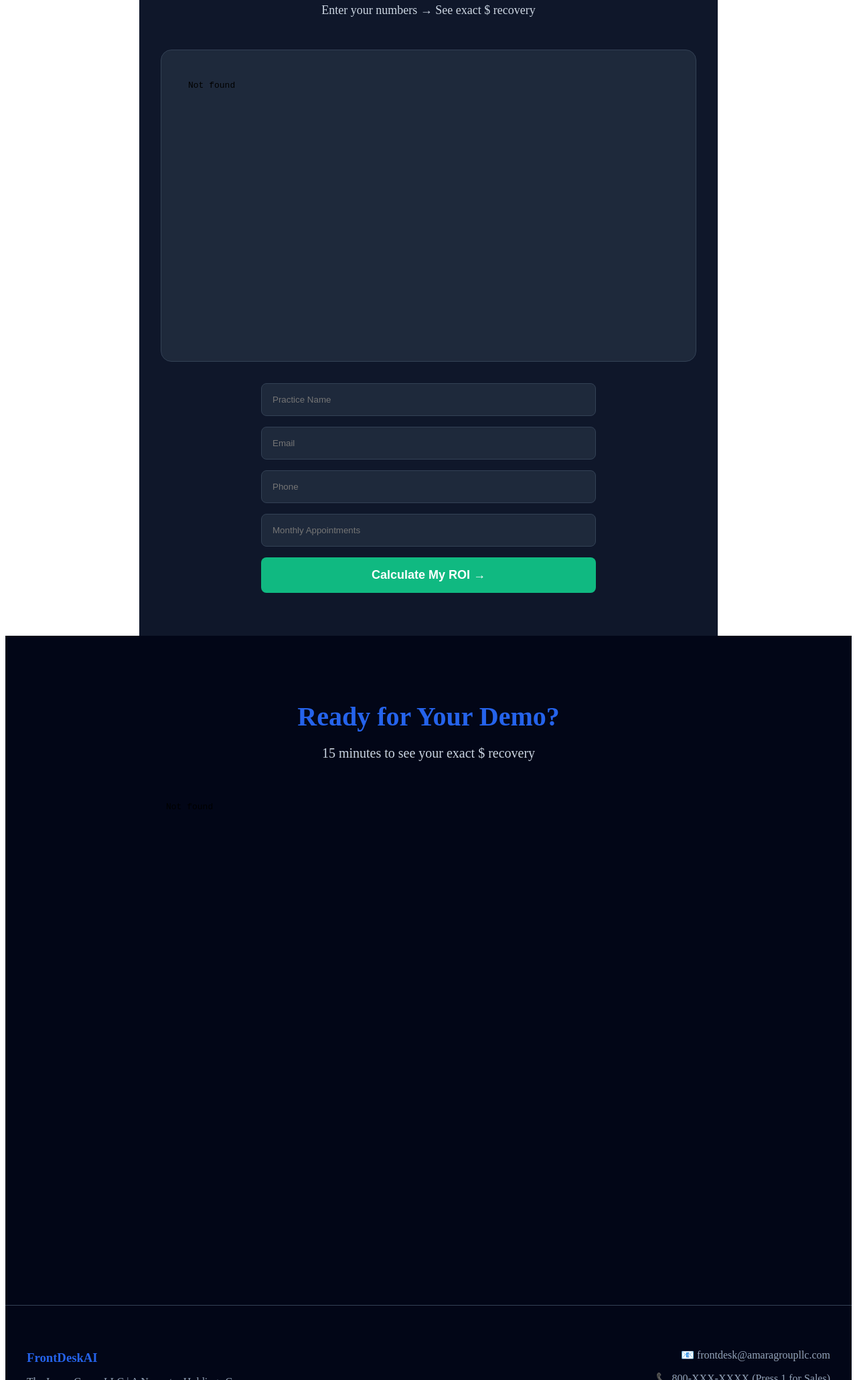
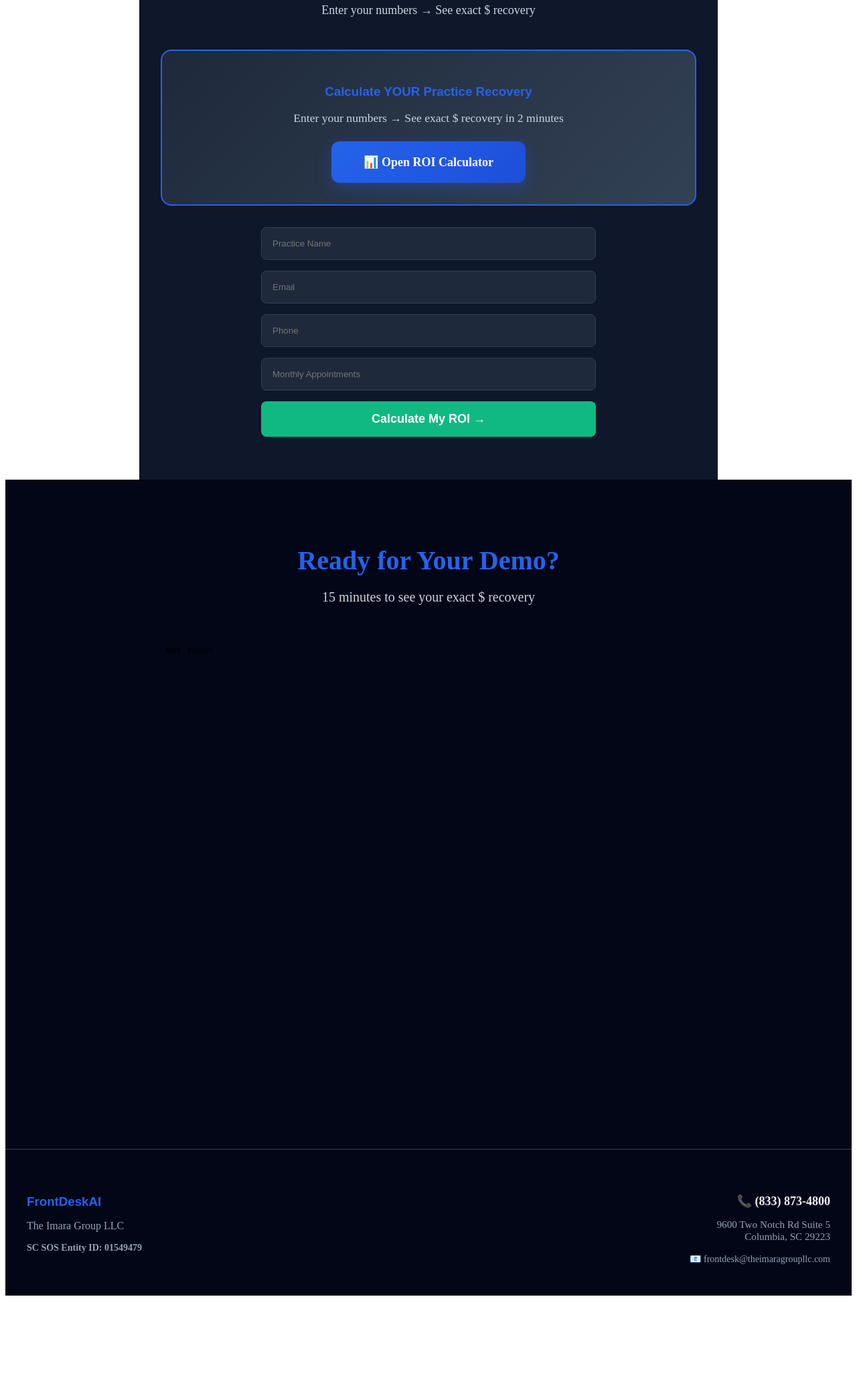
Before and after one commit to imaragroup2025-code/frontdeskai-website, a plain HTML site: page index.html in a window 1280 px wide. Shown: the part 740-2800 px from the top of the page at 67% size. After the commit the page ends 2682 px from the top, so only its background shows below. Drawn offline with Linux system fonts and the light colour scheme.

Commit message:
git commit

```diff
--- a/index.html
+++ b/index.html
@@ -44,11 +44,21 @@
   <p style="color: #cbd5e1; text-align: center; margin-bottom: 3rem; font-size: 1.125rem;">
     Enter your numbers → See exact $ recovery
   </p>
+    <!-- Add live TherapyROI-Calc bit.ly embed -->
+<div style="text-align: center; margin: 2rem 0; padding: 2rem; background: linear-gradient(135deg, #1e293b 0%, #334155 100%); border-radius: 16px; border: 2px solid #2563EB;">
+  <h3 style="color: #2563EB; font-family: 'Montserrat', sans-serif; margin-bottom: 1rem;">
+    Calculate YOUR Practice Recovery
+  </h3>
+  <p style="color: #cbd5e1; margin-bottom: 1.5rem; font-size: 1.1rem;">
+    Enter your numbers → See exact $ recovery in 2 minutes
+  </p>
+  <a href="https://bit.ly/TherapyROI-Calc"
+     target="_blank"
+     style="display: inline-block; background: linear-gradient(135deg, #2563EB, #1d4ed8); color: white; padding: 1.25rem 3rem; border-radius: 12px; text-decoration: none; font-weight: 600; font-size: 1.125rem; box-shadow: 0 8px 25px rgba(37,99,235,0.3); transition: all 0.3s;">
+    📊 Open ROI Calculator
+  </a>
+</div>
 
-  <!-- ROI Calc Embed Placeholder -->
-  <div style="background: #1e293b; padding: 2rem; border-radius: 16px; margin-bottom: 2rem; border: 1px solid #334155;">
-    <iframe src="YOUR_GOOGLE_SHEET_EMBED_URL" width="100%" height="400" frameborder="0"></iframe>
-  </div>
 
   <!-- Quick Contact Form -->
   <form style="display: grid; gap: 1rem; max-width: 500px; margin: 0 auto;">
@@ -73,17 +83,31 @@
     <iframe src="YOUR_CALENDLY_EMBED_URL" width="100%" height="700" frameborder="0"></iframe>
   </div>
 </section>
+
 <footer style="background: #020617; padding: 3rem 2rem 2rem; color: #94a3b8; border-top: 1px solid #334155;">
-  <div style="max-width: 1200px; margin: 0 auto; display: grid; grid-template-columns: 1fr 1fr; gap: 4rem;">
-    <div>
-      <h3 style="color: #2563EB; font-family: 'Montserrat'; margin-bottom: 1rem;">FrontDeskAI</h3>
-      <p>The Imara Group LLC | A Noventra Holdings Company</p>
-      <p style="margin-top: 1rem;">SC License #[Your#]</p>
-    </div>
-    <div style="text-align: right;">
-      <p><strong>📧</strong> frontdesk@amaragroupllc.com</p>
-      <p><strong>📞</strong> 800-XXX-XXXX (Press 1 for Sales)</p>
-      <p><strong>📍</strong> [Your Virtual Business Address]</p>
+  <div style="max-width: 1200px; margin: 0 auto;">
+    <div style="display: grid; grid-template-columns: 2fr 1fr; gap: 3rem;">
+      <div>
+        <h3 style="color: #2563EB; font-family: 'Montserrat', sans-serif; margin-bottom: 1rem;">
+          FrontDeskAI
+        </h3>
+        <p>The Imara Group LLC</p>
+        <p style="margin-top: 1rem; font-size: 0.875rem;">
+          <strong>SC SOS Entity ID: 01549479</strong>
+        </p>
+      </div>
+      <div style="text-align: right;">
+        <p style="font-size: 1.125rem; font-weight: 600; color: #f1f5f9; margin-bottom: 0.5rem;">
+          📞 (833) 873-4800
+        </p>
+        <p style="font-size: 0.95rem;">
+          9600 Two Notch Rd Suite 5<br>
+          Columbia, SC 29223
+        </p>
+        <p style="margin-top: 1rem; font-size: 0.875rem;">
+          📧 frontdesk@theimaragroupllc.com
+        </p>
+      </div>
     </div>
   </div>
 </footer>
```
